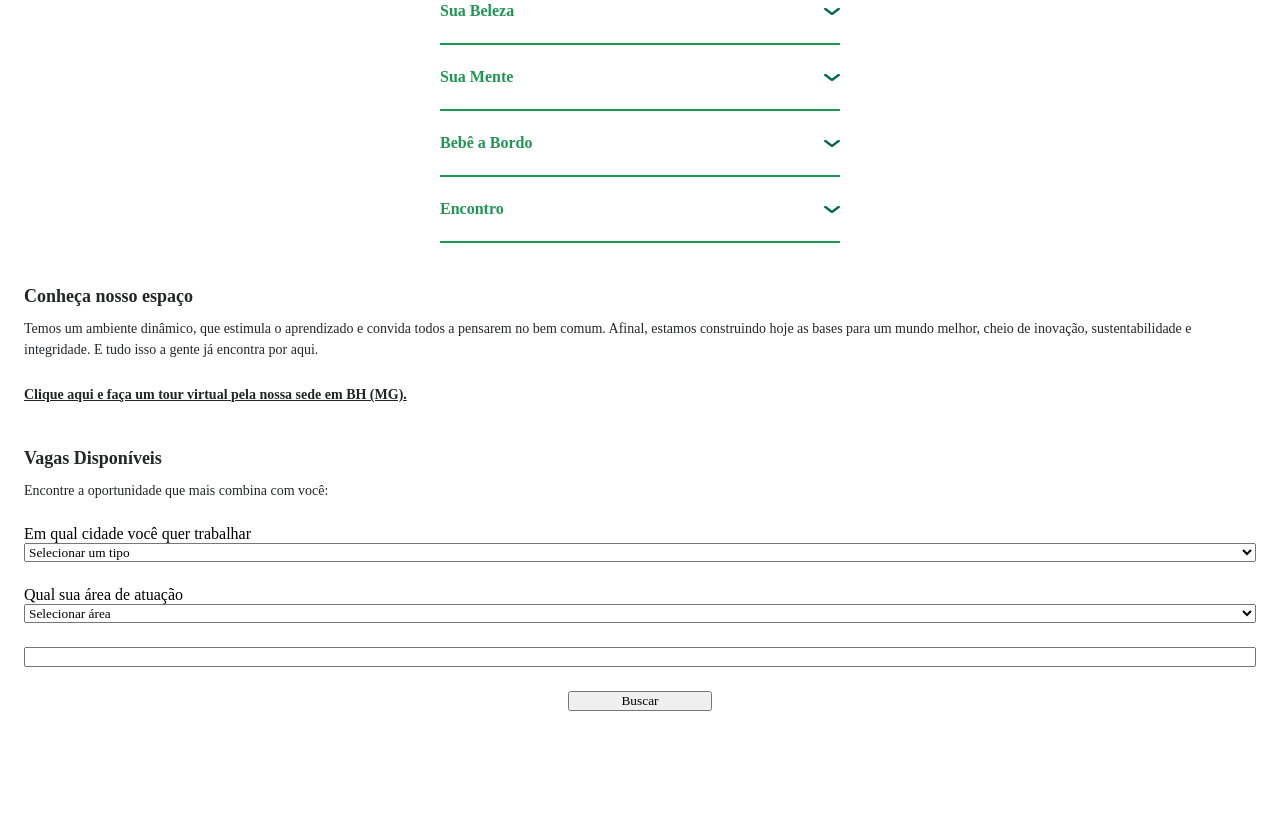
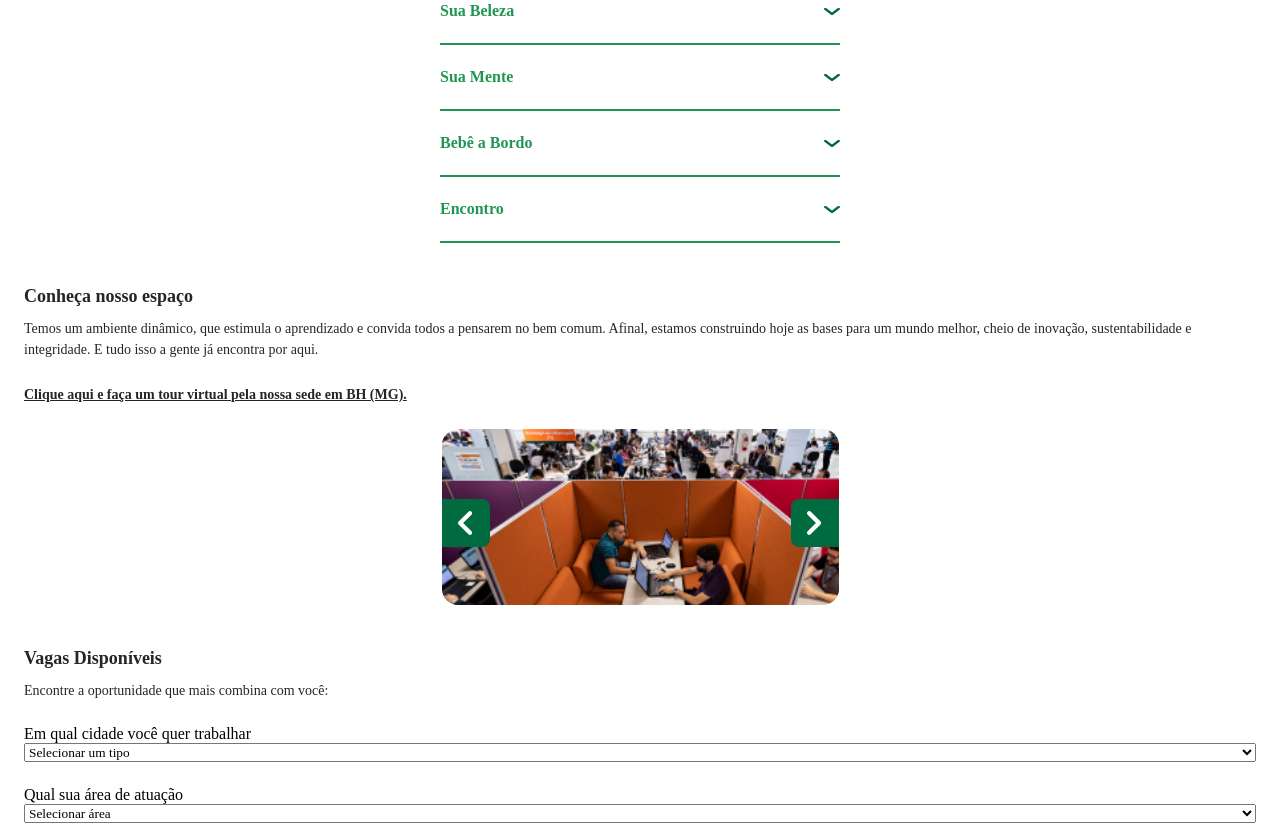
Before and after one commit to Jords-amorim/MRV-CO, a plain HTML site: page index.html in a window 1280 px wide. Shown: the part 801-1635 px from the top of the page. Before the commit the page ends 1576 px from the top, so only its background shows below. Drawn offline with Linux system fonts and the light colour scheme; a web font is replaced by a local one.

Commit message:
implementation final carousel html, css

```diff
--- a/index.html
+++ b/index.html
@@ -60,9 +60,7 @@
         <section class="mainOurValues">
             <h1>Nossos valores</h1>
             <p>Conheça os valores que nos guiam:</p>
-
             <div>
-
                 <div class="accordion">
                     <div class="accordion-item">
                         <div class="accordion-header">
@@ -130,7 +128,38 @@
                 integridade. E tudo isso a gente já encontra por aqui.
             </P>
             <a href="#tour">Clique aqui e faça um tour virtual pela nossa
-                sede em BH (MG).</a>
+                sede em BH (MG).
+            </a>
+            <div class="carousel-wrapper">
+                <span id="item-1"></span>
+                <span id="item-2"></span>
+                <span id="item-3"></span>
+                <div class="carousel-item item-1">
+                    <a href="#item-3" class="arrow-prev arrow">
+                        <img src="./assets/arrow-banner-left.svg"/>
+                    </a>
+                    <a href="#item-2" class="arrow-next arrow">
+                        <img src="./assets/arrow-banner-right.svg"/>
+                    </a>
+                </div>
+                <div class="carousel-item item-2">
+                    <a href="#item-1" class="arrow-prev arrow">
+                        <img src="./assets/arrow-banner-left.svg"/>
+                    </a>
+                    <a href="#item-3" class="arrow-next arrow">
+                        <img src="./assets/arrow-banner-right.svg"/>
+                    </a>
+                </div>
+                <div class="carousel-item item-3">
+                    <a href="#item-2" class="arrow-prev arrow">
+                        <img src="./assets/arrow-banner-left.svg"/>
+                    </a>
+                    <a href="#item-1" class="arrow-next arrow">
+                        <img src="./assets/arrow-banner-right.svg"/>
+                    </a>
+                </div>
+
+            </div>
         </section>
         <section class="mainAvailableVacancies">
             <h1>Vagas Disponíveis</h1>
--- a/styles/_main.scss
+++ b/styles/_main.scss
@@ -1,6 +1,6 @@
 @import "variables";
 @import "utils";
-@import 'accordion';
+@import "accordion";
 
 main {
    padding: $Q-Md-24;
@@ -19,8 +19,6 @@ main {
       @include text(14px, 21px, normal, $Q-Cr-Cnz_1);
       margin-bottom: $Q-Md-24;
    }
-
-
 }
 
 main .mainExplore {
@@ -58,6 +56,86 @@ main .mainOurSpace {
    a {
       @include text(14px, 21px, bold, $Q-Cr-Cnz_1);
    }
+
+   .carousel-wrapper {
+      height: $Q-Md-176;
+      position: relative;
+      width: 100%;
+      display: block;
+      margin: 0 auto;
+      overflow: hidden;
+      max-width: 397px;
+      margin-top: $Q-Md-24;
+      border-radius: $Q-Md-16;
+   }
+
+   .carousel-item {
+      position: absolute;
+      top: 0;
+      bottom: 0;
+      left: 0;
+      right: 0;
+      opacity: 0;
+      transition: all 0.5s ease-in-out;
+   }
+
+   .arrow-prev {
+      left: 0;
+      right: 0;
+      top: 40%;
+      position: absolute;
+      @extend .flex;
+      width: $Q-Md-48;
+      height: $Q-Md-48;
+      background-color: #006b3f;
+      border-radius: 0 $Q-Md-8 $Q-Md-8 0;
+   }
+
+   .arrow-next {
+      right: 0;
+      top: 40%;
+      position: absolute;
+      @extend .flex;
+      width: $Q-Md-48;
+      height: $Q-Md-48;
+      background-color: #006b3f;
+      border-radius:  $Q-Md-8 0 0 $Q-Md-8;
+   }
+
+   [id^="item"] {
+      display: none;
+   }
+
+   .item-1 {
+      z-index: 2;
+      opacity: 1;
+      background: url("../assets/img-our-space.png");
+      background-size: cover;
+   }
+
+   .item-2 {
+      background: url("../assets/img-hero-mobile.png");
+      background-size: cover;
+   }
+
+   .item-3 {
+      background: url("../assets/img-our-space.png");
+      background-size: cover;
+   }
+
+   *:target ~ .item-1 {
+      opacity: 0;
+   }
+
+   #item-1:target ~ .item-1 {
+      opacity: 1;
+   }
+
+   #item-2:target ~ .item-2,
+   #item-3:target ~ .item-3 {
+      z-index: 3;
+      opacity: 1;
+   }
 }
 
 main .mainAvailableVacancies {
@@ -68,7 +146,8 @@ main .mainAvailableVacancies {
       justify-content: center;
       align-content: center;
 
-      select, input {
+      select,
+      input {
          width: 100%;
          margin-bottom: $Q-Md-24;
       }
--- a/styles/_utils.scss
+++ b/styles/_utils.scss
@@ -3,6 +3,8 @@
 .flex {
 	display: flex;
 	align-items: center;
+	align-content: center;
+    justify-content: center;
 }
 
 @mixin gradient() {
```
Also changed, not shown: assets/img-our-space.png (added), assets/nav-footer.png (added), styles/app.css, 3 other files.
